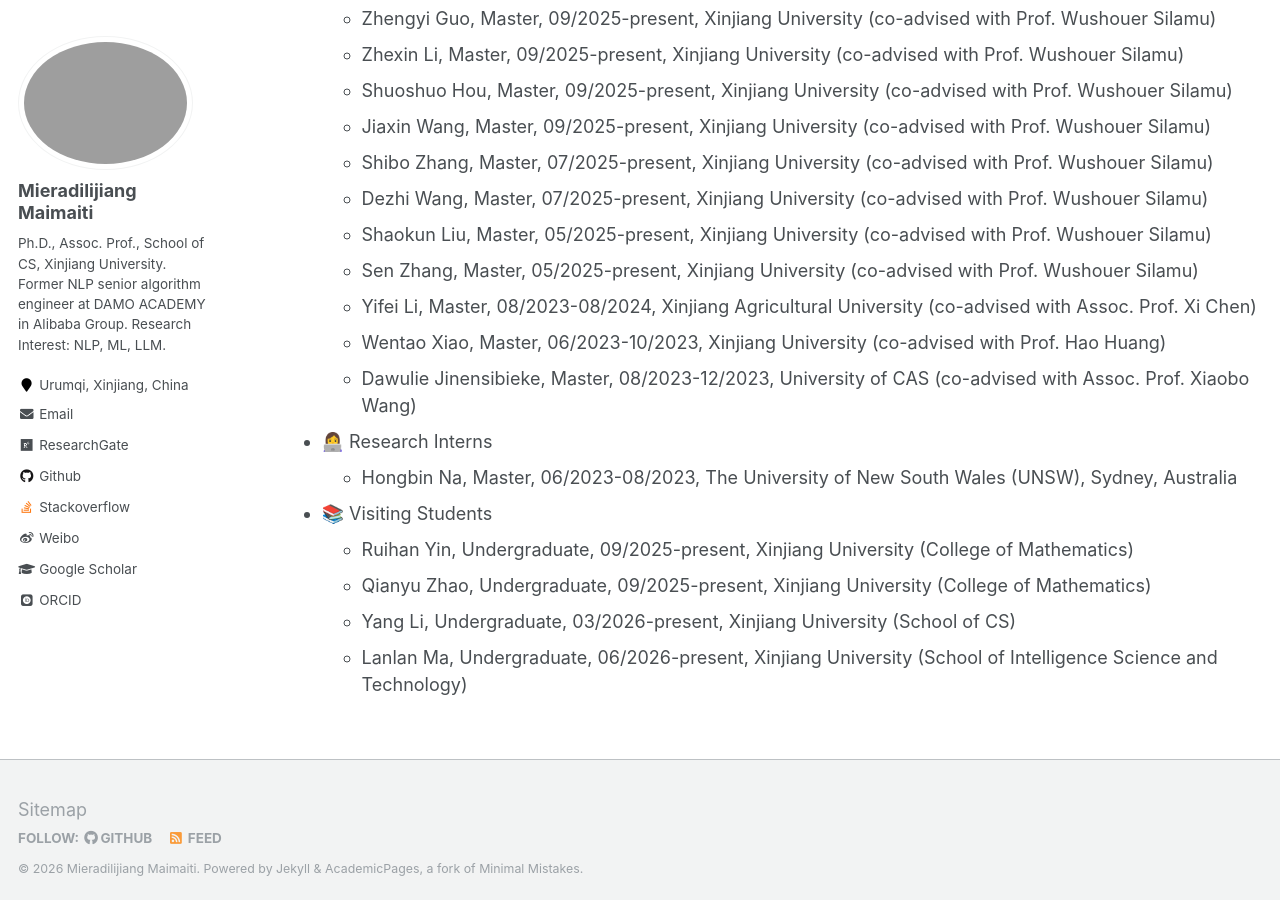
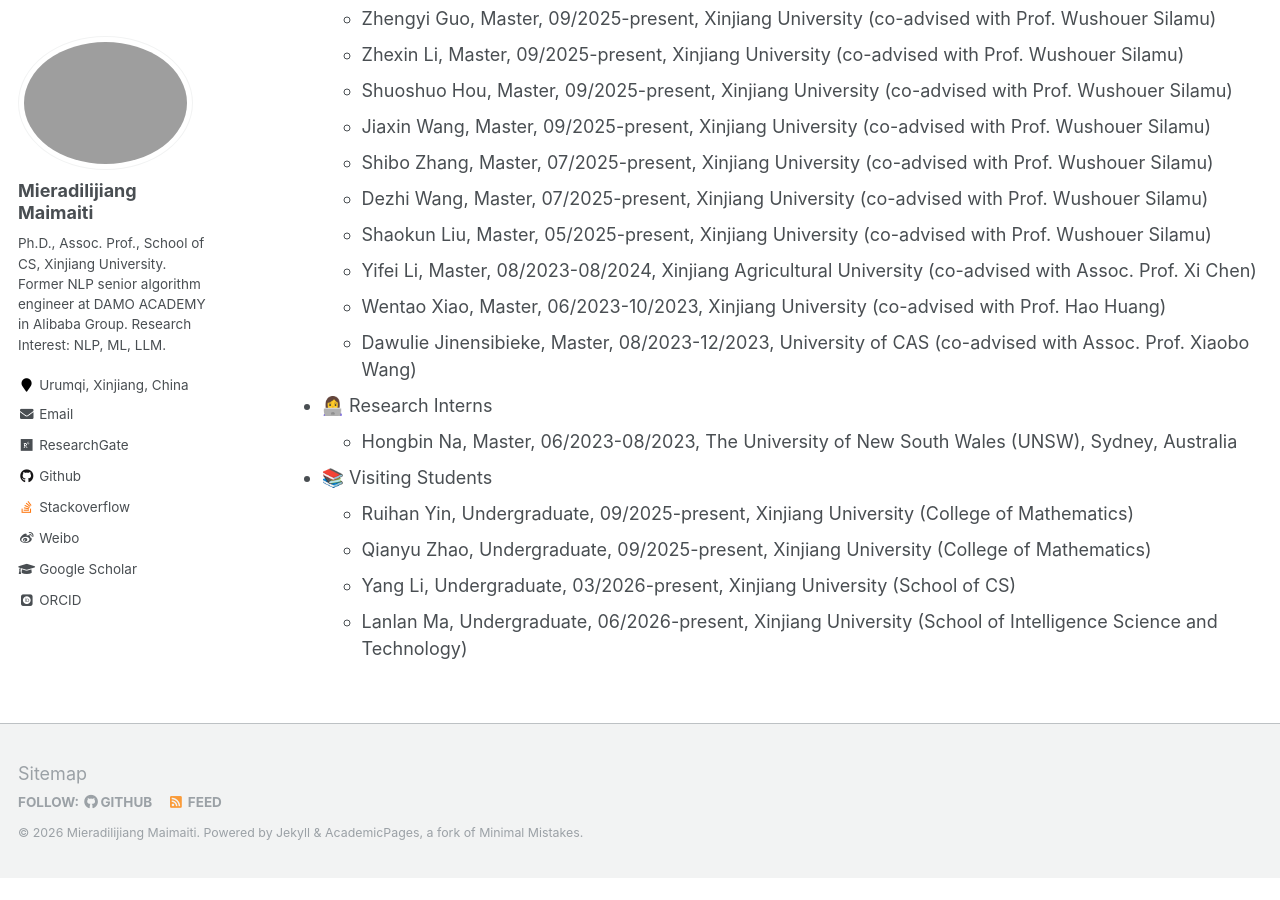
Before and after one commit to miradel51/miradel51.github.io, a Jekyll site: the page built from _pages/cv.md, in a window 1280 px wide and 900 px high, scrolled down 1801 px. Built offline with Jekyll 4.4.1, drawn with Linux system fonts in a browser that asks for light colours; some web fonts are replaced; after the commit the page ends 2679 px from its top, so only the background shows below that.

Commit message:
Update cv.md
revised student list

```diff
--- a/_pages/cv.md
+++ b/_pages/cv.md
@@ -73,7 +73,6 @@ redirect_from:
   * Shibo Zhang, Master, 07/2025-present, Xinjiang University (co-advised with Prof. Wushouer Silamu)
   * Dezhi Wang, Master, 07/2025-present, Xinjiang University (co-advised with Prof. Wushouer Silamu)
   * Shaokun Liu, Master, 05/2025-present, Xinjiang University (co-advised with Prof. Wushouer Silamu)
-  * Sen Zhang, Master, 05/2025-present, Xinjiang University (co-advised with Prof. Wushouer Silamu)
   * Yifei Li, Master, 08/2023-08/2024, Xinjiang Agricultural University (co-advised with Assoc. Prof. Xi Chen)
   * Wentao Xiao, Master, 06/2023-10/2023, Xinjiang University (co-advised with Prof. Hao Huang)
   * Dawulie Jinensibieke, Master, 08/2023-12/2023, University of CAS (co-advised with Assoc. Prof. Xiaobo Wang)
```
